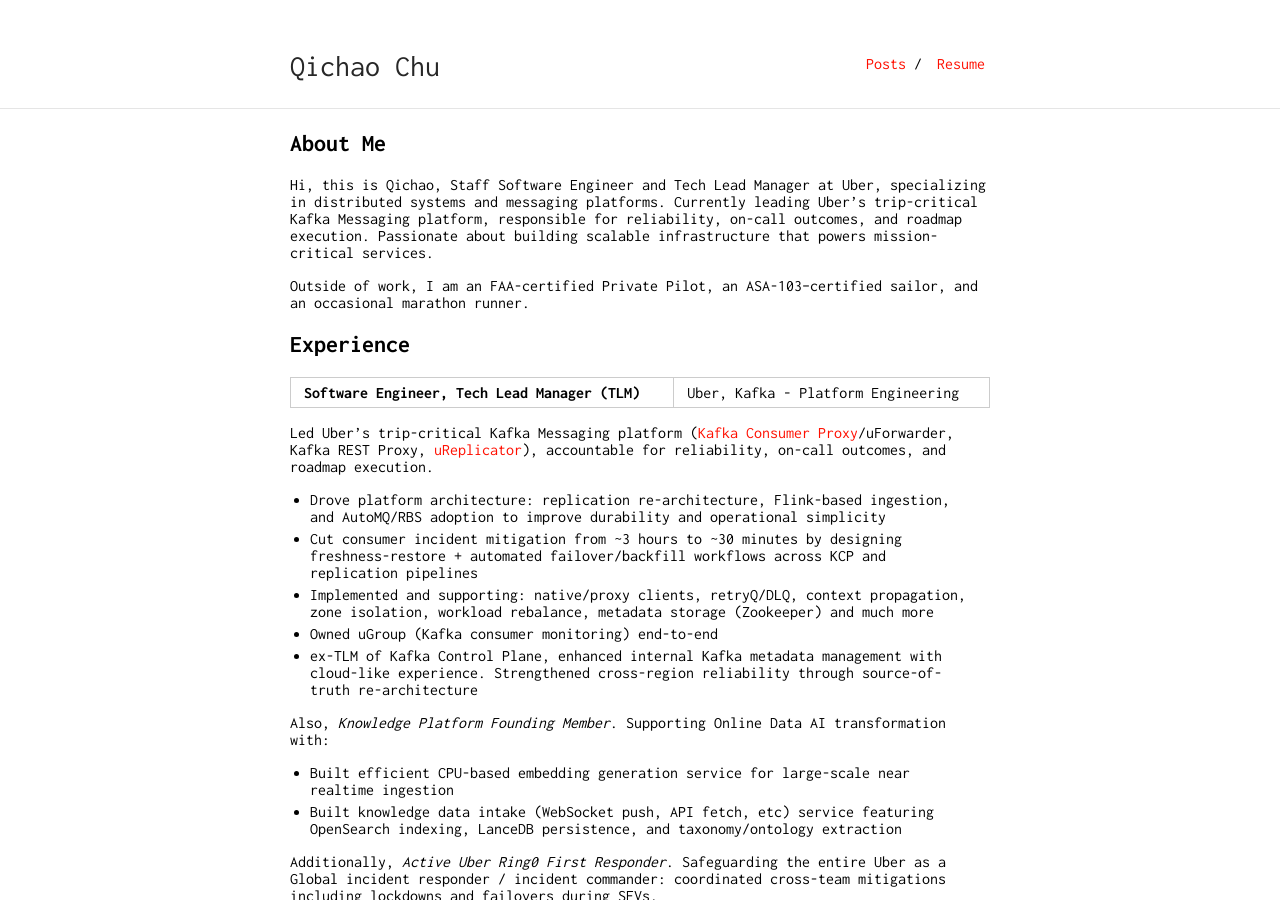
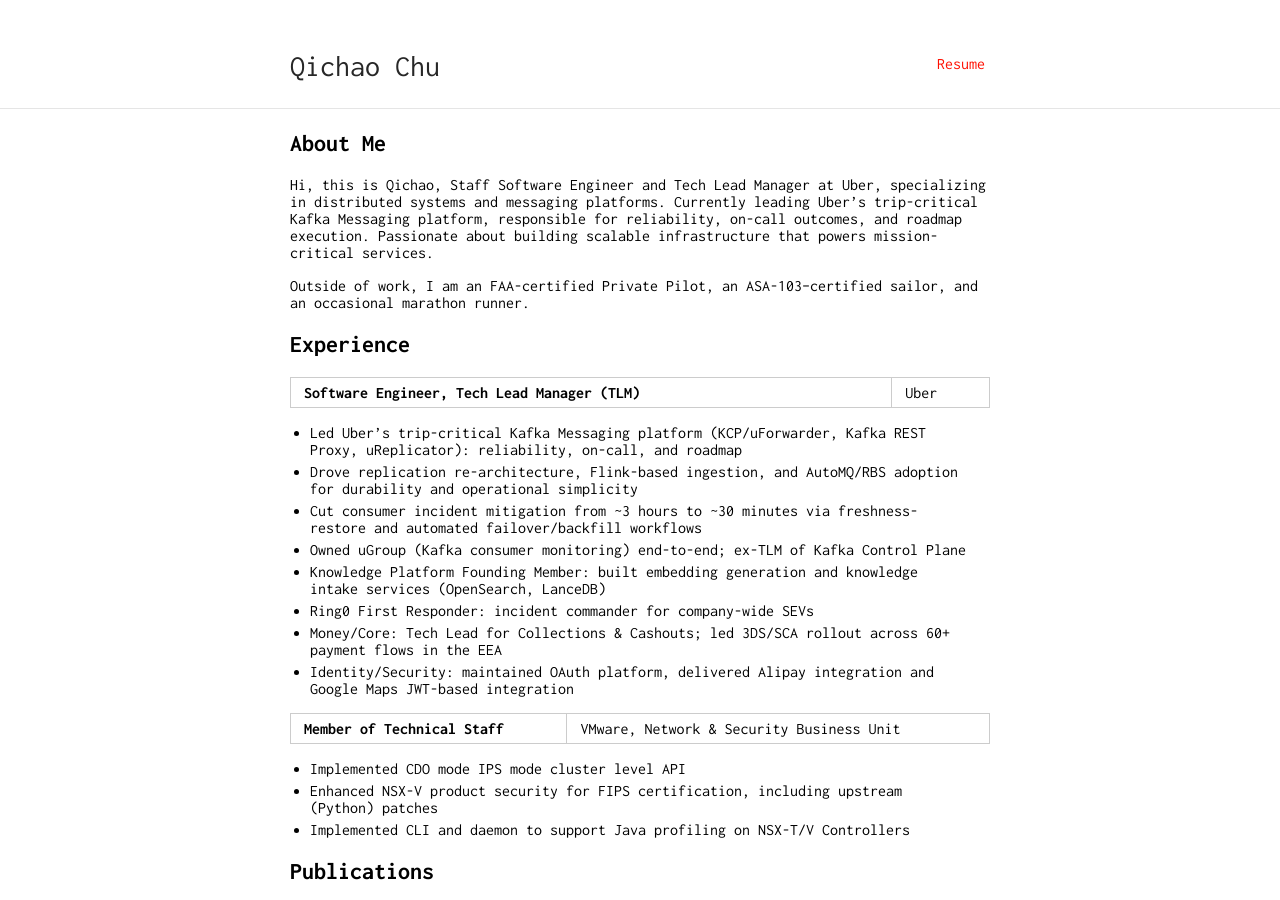
Before and after one commit to ex172000/page, a Jekyll site: the page built from index.md, in a window 1280 px wide and 900 px high. Built offline with Jekyll 4.4.1, drawn with Linux system fonts in a browser that asks for light colours; our own code applies the rules of GitHub Pages for plain Markdown files; some of the changed text lies outside the part shown.

Commit message:
simplify: remove Posts section, intern exp, and consolidate Uber roles
Co-Authored-By: Claude Sonnet 4.6 <noreply@anthropic.com>

```diff
--- a/_config.yml
+++ b/_config.yml
@@ -15,7 +15,5 @@ sass:
     sass_dir: _sass
 
 nav:
- - name: "Posts"
-   link: "posts"
  - name: "Resume"
    link: "resume.pdf"
--- a/index.md
+++ b/index.md
@@ -10,45 +10,22 @@ Outside of work, I am an FAA-certified Private Pilot, an ASA-103–certified sai
 
 ## Experience
 
-**Software Engineer, Tech Lead Manager (TLM)** | Uber, Kafka - Platform Engineering
+**Software Engineer, Tech Lead Manager (TLM)** | Uber
 
-Led Uber's trip-critical Kafka Messaging platform ([Kafka Consumer Proxy](https://www.uber.com/blog/kafka-async-queuing-with-consumer-proxy/)/uForwarder, Kafka REST Proxy, [uReplicator](https://www.uber.com/blog/ureplicator-apache-kafka-replicator/)), accountable for reliability, on-call outcomes, and roadmap execution.
-
-- Drove platform architecture: replication re-architecture, Flink-based ingestion, and AutoMQ/RBS adoption to improve durability and operational simplicity
-- Cut consumer incident mitigation from ~3 hours to ~30 minutes by designing freshness-restore + automated failover/backfill workflows across KCP and replication pipelines
-- Implemented and supporting: native/proxy clients, retryQ/DLQ, context propagation, zone isolation, workload rebalance, metadata storage (Zookeeper) and much more
-- Owned uGroup (Kafka consumer monitoring) end-to-end
-- ex-TLM of Kafka Control Plane, enhanced internal Kafka metadata management with cloud-like experience. Strengthened cross-region reliability through source-of-truth re-architecture
-
-Also, *Knowledge Platform Founding Member*. Supporting Online Data AI transformation with:
-
-- Built efficient CPU-based embedding generation service for large-scale near realtime ingestion
-- Built knowledge data intake (WebSocket push, API fetch, etc) service featuring OpenSearch indexing, LanceDB persistence, and taxonomy/ontology extraction
-
-Additionally, *Active Uber Ring0 First Responder*. Safeguarding the entire Uber as a Global incident responder / incident commander: coordinated cross-team mitigations including lockdowns and failovers during SEVs.
-
-**Software Engineer** | Uber, Money - Core Services
-
-Tech Lead of Collections & Cashouts team, moving money in and out of Uber for the areas of arrears collection and driver cashout, in a secure, efficient and scalable way.
-
-- Led 3DS/SCA project, worked with 10+ teams and 10+ European banks to enable two-factor auth for credit card payment across 60+ payment flows in European Economic Area
-- Integrated UberPay in arrears collection, instantly unlocking more payment service providers in different regions without repeated integration
-
-**Software Engineer** | Uber, Identity - Security Engineering
-
-- Maintained Uber's 3rd party customer identity platform for OAuth and external provider integrations
-- Implemented both backend and frontend changes for new Alipay-Uber integration
-- Enabled Uber in Google Maps with new JWT-based 3rd-party integration
+- Led Uber's trip-critical Kafka Messaging platform (KCP/uForwarder, Kafka REST Proxy, uReplicator): reliability, on-call, and roadmap
+- Drove replication re-architecture, Flink-based ingestion, and AutoMQ/RBS adoption for durability and operational simplicity
+- Cut consumer incident mitigation from ~3 hours to ~30 minutes via freshness-restore and automated failover/backfill workflows
+- Owned uGroup (Kafka consumer monitoring) end-to-end; ex-TLM of Kafka Control Plane
+- Knowledge Platform Founding Member: built embedding generation and knowledge intake services (OpenSearch, LanceDB)
+- Ring0 First Responder: incident commander for company-wide SEVs
+- Money/Core: Tech Lead for Collections & Cashouts; led 3DS/SCA rollout across 60+ payment flows in the EEA
+- Identity/Security: maintained OAuth platform, delivered Alipay integration and Google Maps JWT-based integration
 
 **Member of Technical Staff** | VMware, Network & Security Business Unit
 
 - Implemented CDO mode IPS mode cluster level API
 - Enhanced NSX-V product security for FIPS certification, including upstream (Python) patches
 - Implemented CLI and daemon to support Java profiling on NSX-T/V Controllers
-
-**Software Engineer Intern** | Alibaba Group, Data Technology & Product Division
-
-- Built an Apache Storm and Apache Kafka based large scale realtime crawler, with peak performance of 10M pages/day
 
 ## Publications
 
```
